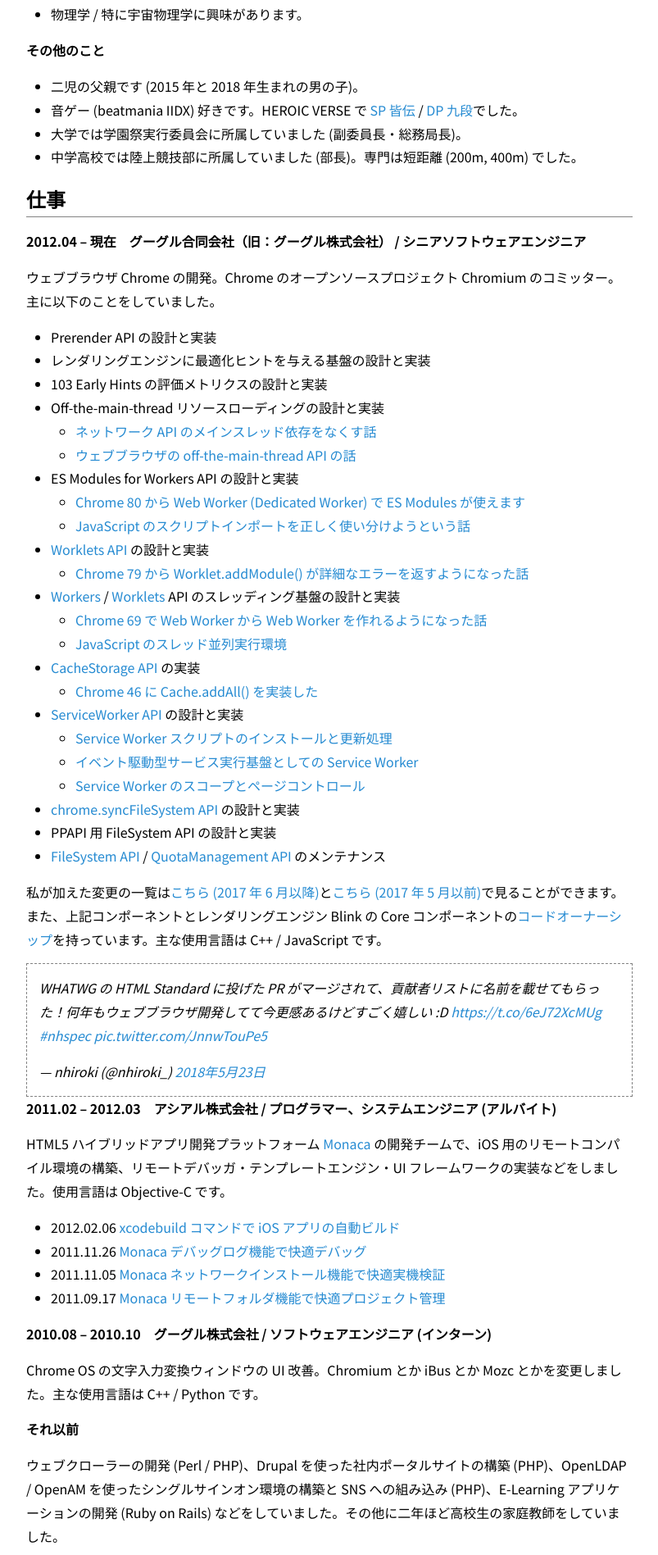
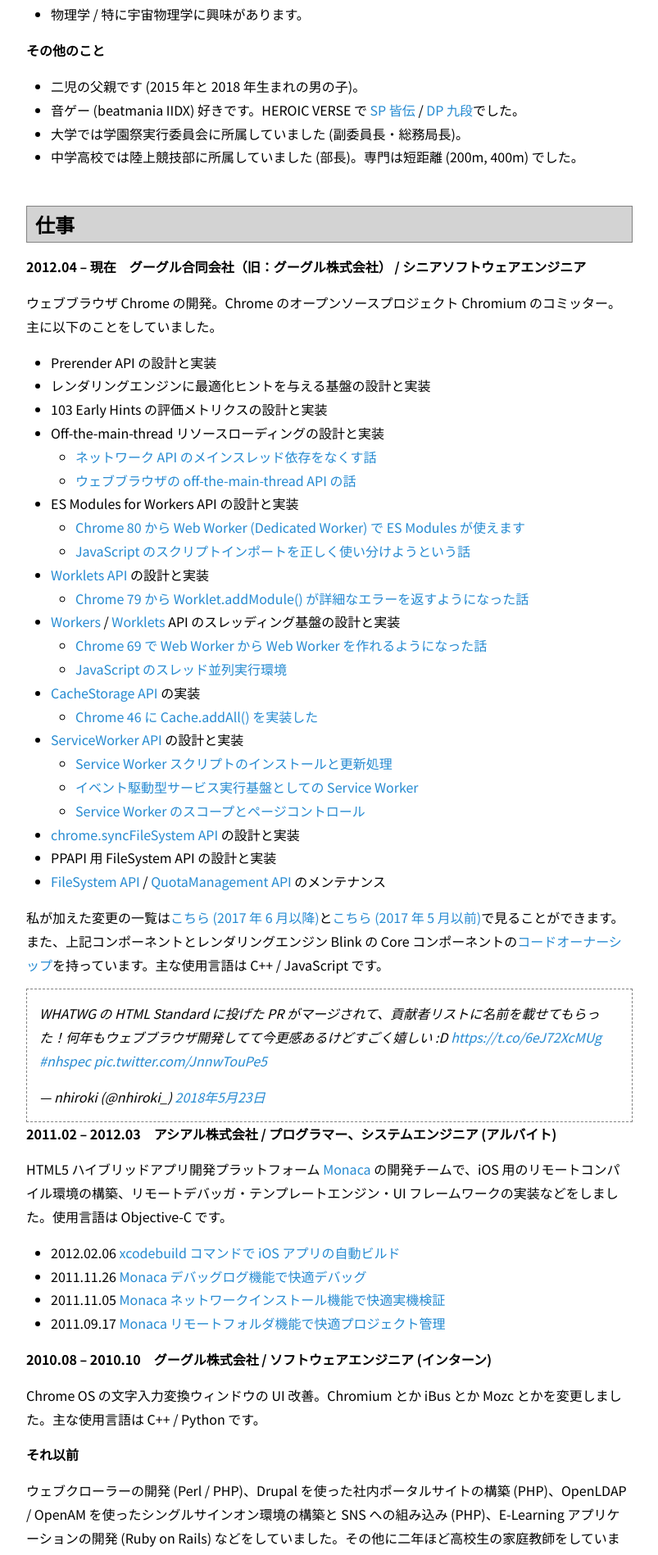
Before and after one commit to nhiroki/nhiroki.github.io, a Jekyll site: the page built from about.md, in a window 1280 px wide. Shown: the part 979-2876 px from the top of the page at 82% size, without its empty margins (238-1041 px from the left). Built offline with Jekyll 4.4.1, drawn with Linux system fonts in a browser that asks for light colours; comment, search, counter and statistics services are not loaded.

Commit message:
Tweak h1 style for articles
This changes the h1 style for the articles as follows:

- adding border, padding-left, and margin-top.
- changing the background color to light grey.

```diff
--- a/_sass/_layout.scss
+++ b/_sass/_layout.scss
@@ -227,12 +227,18 @@
 
     h1 {
         font-size: 24px;
+        border: 1px solid $grey-color;
+        background-color: lightgrey;
+        padding-left: 10px;
+        margin-top: $spacing-unit * 1.5;
 
         @include media-query($on-laptop) {
             font-size: 24px;
+            margin-top: $spacing-unit;
         }
         @include media-query($on-palm) {
             font-size: 20px;
+            margin-top: $spacing-unit;
         }
     }
 
```
